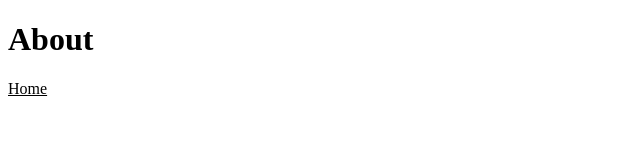
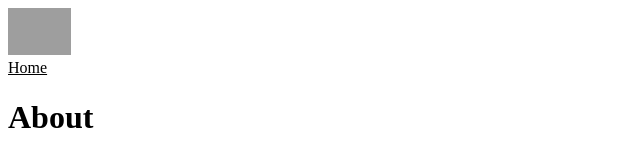
Before and after one commit to GioBeo09/secondo-progetto, a plain HTML site: page about.html in a window 1280 px wide. Shown: the whole page, without its empty margins (0-640 px from the left). Drawn offline with Linux system fonts and the light colour scheme; grey boxes are pictures that could not be loaded.

Commit message:
feat: aggiungi logo e struttura

```diff
--- a/about.html
+++ b/about.html
@@ -1,13 +1,27 @@
 <!DOCTYPE html>
 <html lang="en">
+
 <head>
     <meta charset="UTF-8">
     <meta name="viewport" content="width=device-width, initial-scale=1.0">
     <title>About</title>
     <link rel="stylesheet" href="style.css">
 </head>
+
 <body>
+    <header>
+        <div class="logo">
+            <img src="https://yt3.googleusercontent.com/AY2A00JXHX9HgGPhYlZE1K5HJ3QT2_by4rwckArrtQo8n9m9QCLZFplJXmuBow5uOouB0kh5vw=s900-c-k-c0x00ffffff-no-rj"
+                width="5%">
+        </div>
+        <nav><a href="/">Home</a></nav>
+    </header>
+    <main>
+
+    </main>
+
     <h1>About</h1>
-    <a href="/">Home</a>
+
 </body>
+
 </html>
```
